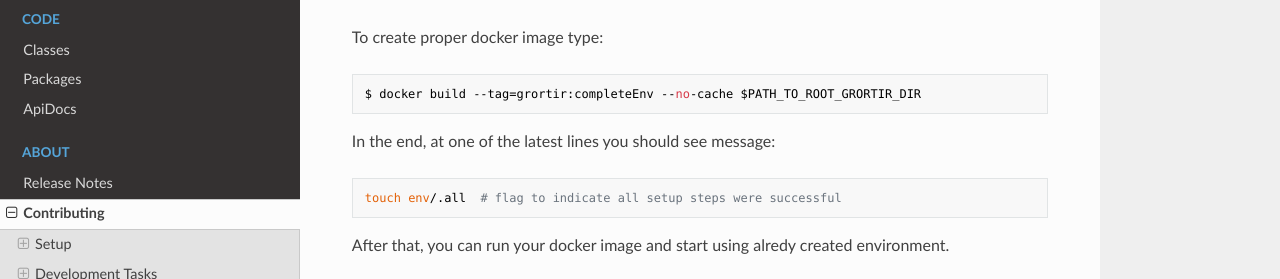
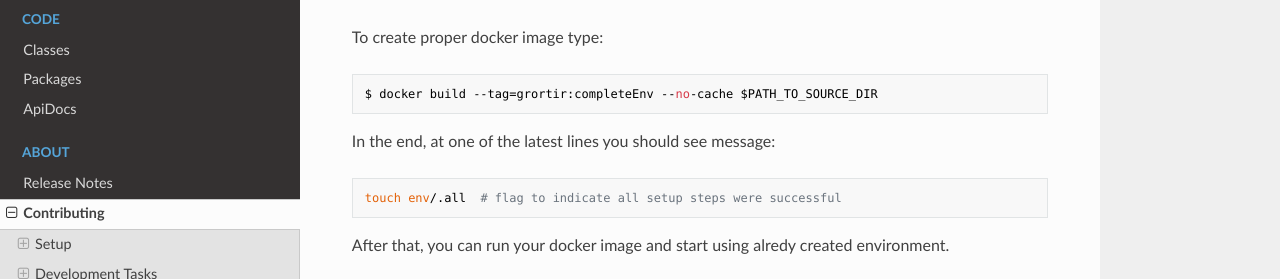
Before and after one commit to qbahn/grortir, an MkDocs documentation site: the page built from docs/about/contributing.md, in a window 1280 px wide and 900 px high, scrolled down 548 px. Shown: the part 173-452 px from the top of the window. Built offline with MkDocs 1.6.1, drawn with Linux system fonts in a browser that asks for light colours; nearby versions of some CDN libraries; old or Windows-style settings are respelled for this version of MkDocs.

Commit message:
Fix docker guide.

````diff
--- a/docs/about/contributing.md
+++ b/docs/about/contributing.md
@@ -28,7 +28,7 @@ Docker will provide for you proper environment.
 To create proper docker image type:
 
 ```
-$ docker build --tag=grortir:completeEnv --no-cache $PATH_TO_ROOT_GRORTIR_DIR
+$ docker build --tag=grortir:completeEnv --no-cache $PATH_TO_SOURCE_DIR
 ```
 
 In the end, at one of the latest lines you should see message:
````
